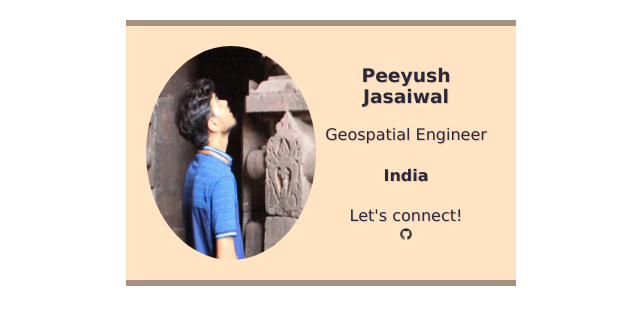
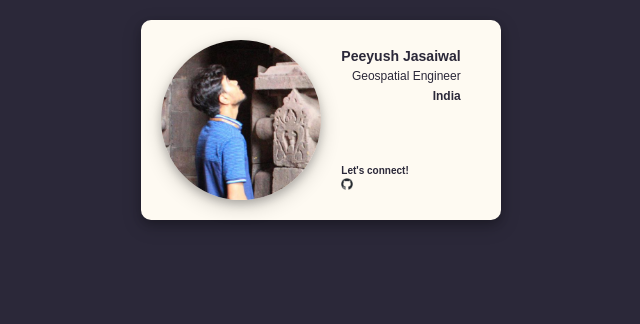
Before and after one commit to warhazzard/business-card, a website built with Vite: page index.html in a window 1280 px wide. Shown: the whole page, without its empty margins (319-959 px from the left). Built offline with nearby package versions, Linux system fonts and the light colour scheme.

Commit message:
Update styles.css

```diff
--- a/styles.css
+++ b/styles.css
@@ -1,66 +1,70 @@
 body {
     margin: 20px;
-    /*
-    Challenge:
-    Find a web safe font you like, and add it
-    to your card.
-    */
-    font-family: 'Lucida Sans', 'Lucida Sans Regular', 'Lucida Grande', 'Lucida Sans Unicode', Geneva, Verdana, sans-serif;
-    text-shadow: 1px 1px #E4C5AF;
+    background-color: #2b2839;
+    font-family: Arial, Helvetica, sans-serif;
+    color: #2a324b;
 }
 
 .avatar {
-    width: 170px;
+    width: 160px;
+    box-shadow: 0 4px 8px 0 rgba(0, 0, 0, 0.2), 0 6px 20px 0 rgba(0, 0, 0, 0.19);
+    border: 0px solid #2a324b;
     border-radius: 50%;
 }
 
 .card {
-    width: 350px;
+    width: 320px;
     margin: 0 auto;
     padding: 20px;
     display: flex;
     justify-content: space-around;
     text-align: center;
-    background: #FFE4C4;
+    background: #fefaf2;
     color: #2b2839;
-    border-top: 6px solid #A69080;
-    border-bottom: 6px solid #A69080;
+    border-radius: 10px;
+    box-shadow: 0 4px 8px 0 rgba(0, 0, 0, 0.2), 0 6px 20px 0 rgba(0, 0, 0, 0.19);
 
-    /*
-    Challenge:
-    Find a color palette you like on Coolors.co
-    and use it in your business card. F8D8C0 E4C5AF FFE4C4
-     */
 }
 
 @keyframes blink {
-            0% {
-                opacity: 1;
+            25% {
+                color: yellowgreen;
             }
 
             50% {
-                color: #5C4932;
+                color: orange;
+            }
+
+            75% {
+                color: red;
             }
 
             100% {
-                opacity: 1;
+                color: purple;
             }
         }
 
 .text-cont {
-    /* border: 1px dotted blue; */
     margin: auto auto;
+
+    text-align: right;
+    line-height: 0.4;
+}
+
+.persona {
+    font-size: 12px;
+    justify-items: right;
+}
+
+.connect-links {
+    margin-top: 70px;
+    text-align: left;
+    font-size: 10px;
+    color: #2b2839;
+    font-weight: bold;
     animation: blink 1s infinite;
 }
 
-/*
-Stretch goals:
-Find other ways you can personalize
-the design of your business card, e.g.:
-- change the border(s)
-- add border radius
-- shuffle the layout
-- shadows        🤯
-- hover effects  🤯🤯
-- animations     🤯🤯🤯
-*/
+.social {
+    padding-top: 5px;
+}
```
